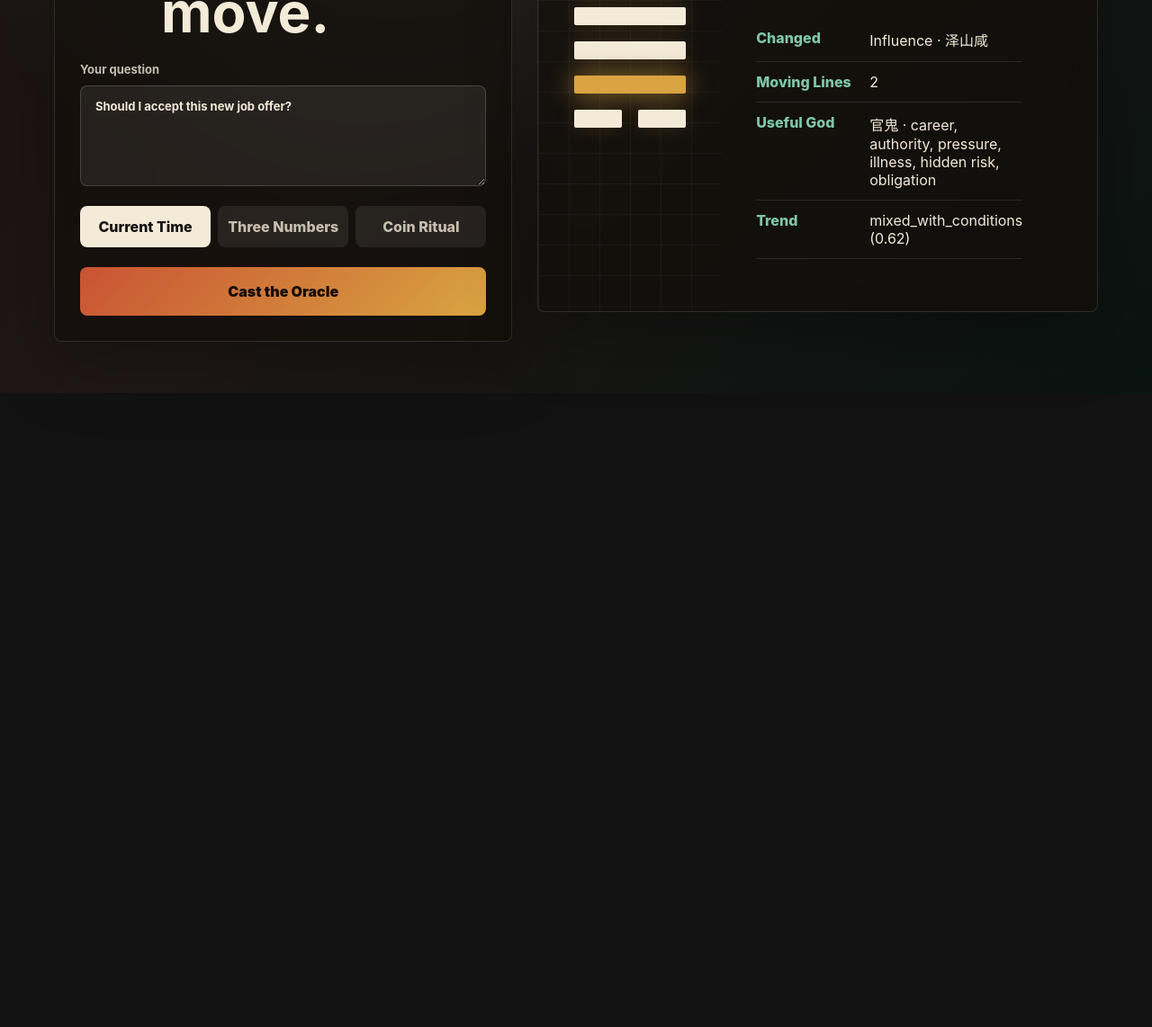
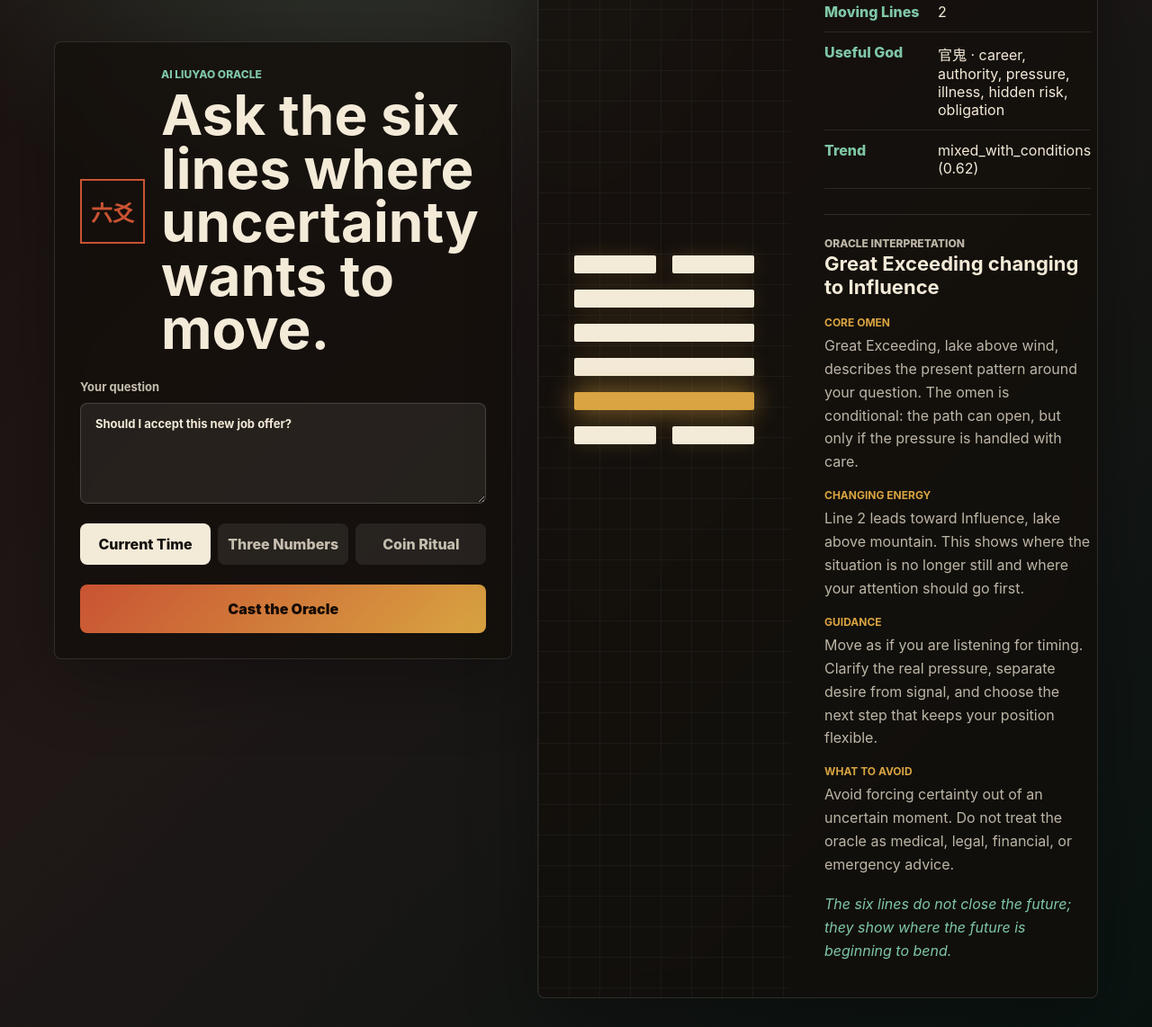
Before and after one commit to phoebe180428-stack/ai-liuyao-oracle, a website with bundled scripts: page demo/index.html in a window 1280 px wide. Shown: the part 363-1505 px from the top of the page at 90% size. Before the commit the page ends 800 px from the top, so only its background shows below. Built offline with nearby package versions, Linux system fonts and the light colour scheme.

Commit message:
Add narrative oracle interpretation

```diff
--- a/demo/app.js
+++ b/demo/app.js
@@ -1,4 +1,4 @@
-import { castByCoins, castByNumbers, castByTime } from "../src/index.js";
+import { buildNarrativeReading, castByCoins, castByNumbers, castByTime } from "../src/index.js";
 
 const state = { method: "time" };
 const question = document.querySelector("#question");
@@ -51,6 +51,14 @@ function render(reading) {
   document.querySelector("#trend").textContent =
     `${reading.judgement.trend} (${reading.judgement.confidence})`;
   document.querySelector("#summary").textContent = reading.judgement.summary;
+
+  const narrative = buildNarrativeReading(reading);
+  document.querySelector("#reading-title").textContent = narrative.title;
+  document.querySelector("#core-omen").textContent = narrative.coreOmen;
+  document.querySelector("#changing-energy").textContent = narrative.changingEnergy;
+  document.querySelector("#guidance").textContent = narrative.guidance;
+  document.querySelector("#avoid").textContent = narrative.avoid;
+  document.querySelector("#closing").textContent = narrative.closing;
 }
 
 methods.forEach((button) => {
--- a/demo/index.html
+++ b/demo/index.html
@@ -48,6 +48,27 @@
             <div><dt>Useful God</dt><dd id="god">-</dd></div>
             <div><dt>Trend</dt><dd id="trend">-</dd></div>
           </dl>
+          <article class="interpretation" aria-label="Oracle interpretation">
+            <p class="eyebrow">Oracle Interpretation</p>
+            <h3 id="reading-title">The reading will appear here</h3>
+            <section>
+              <h4>Core Omen</h4>
+              <p id="core-omen">Cast the oracle to reveal the symbolic guidance.</p>
+            </section>
+            <section>
+              <h4>Changing Energy</h4>
+              <p id="changing-energy">-</p>
+            </section>
+            <section>
+              <h4>Guidance</h4>
+              <p id="guidance">-</p>
+            </section>
+            <section>
+              <h4>What to Avoid</h4>
+              <p id="avoid">-</p>
+            </section>
+            <p id="closing" class="closing"></p>
+          </article>
         </div>
       </section>
     </main>
--- a/demo/styles.css
+++ b/demo/styles.css
@@ -155,7 +155,7 @@ button {
 }
 
 .result-panel {
-  min-height: 620px;
+  min-height: 680px;
   display: grid;
   grid-template-columns: 0.82fr 1fr;
   overflow: hidden;
@@ -211,6 +211,7 @@ button {
   padding: 38px;
   display: grid;
   align-content: center;
+  overflow: auto;
 }
 
 #summary {
@@ -241,6 +242,43 @@ dd {
   margin: 0;
 }
 
+.interpretation {
+  margin-top: 28px;
+  padding-top: 22px;
+  border-top: 1px solid rgba(255, 255, 255, 0.12);
+}
+
+.interpretation h3 {
+  margin: 0 0 18px;
+  color: var(--paper);
+  font-size: 22px;
+  line-height: 1.2;
+}
+
+.interpretation section {
+  margin-top: 16px;
+}
+
+.interpretation h4 {
+  margin: 0 0 6px;
+  color: var(--gold);
+  font-size: 12px;
+  text-transform: uppercase;
+  letter-spacing: 0;
+}
+
+.interpretation p {
+  margin: 0;
+  color: rgba(243, 234, 216, 0.76);
+  line-height: 1.62;
+}
+
+.interpretation .closing {
+  margin-top: 18px;
+  color: var(--jade);
+  font-style: italic;
+}
+
 @keyframes reveal {
   to {
     opacity: 1;
--- a/src/index.js
+++ b/src/index.js
@@ -1,4 +1,4 @@
 export { castByCoins, castByNumbers, castByTime, castLiuyao } from "./core.js";
-export { buildOraclePrompt } from "./prompt.js";
+export { buildNarrativeReading, buildOraclePrompt } from "./prompt.js";
 export { createLiuyaoSkill } from "./skill.js";
 export { HEXAGRAMS, TRIGRAMS } from "./data.js";
--- a/src/prompt.js
+++ b/src/prompt.js
@@ -75,3 +75,43 @@ Write the reading for an international audience:
 
 Constraints: Never claim certainty. Do not replace medical, legal, financial, or emergency advice.`;
 }
+
+export function buildNarrativeReading(reading, options = {}) {
+  const language = options.language || reading.locale || "en";
+  const primary = reading.primaryHexagram;
+  const changed = reading.changedHexagram;
+  const useful = reading.usefulGod;
+  const moving = reading.movingLines.length
+    ? reading.movingLines.map((line) => `Line ${line}`).join(", ")
+    : "No moving lines";
+
+  if (language.startsWith("zh")) {
+    return {
+      title: `${primary.nameZh} 之 ${changed.nameZh}`,
+      coreOmen: `${primary.nameZh} 显示当前局势已经形成清晰的结构，但真正的答案藏在变化之中。${reading.judgement.summary}`,
+      changingEnergy: `动爻：${moving}。变卦 ${changed.nameZh} 代表事情接下来会转向的新形态，需要观察哪些力量正在从内侧推动局势。`,
+      usefulGod: `本次用神为 ${useful.type}，代表 ${useful.meaning}。它是判断这件事时最需要看的象征焦点。`,
+      guidance: "不要急着把卦象当成命令。它更像一面镜子：先看清局势，再决定行动的力度、时机和边界。",
+      avoid: "避免在信息不完整时强行推进，也避免把一次占卜当作替代现实判断的唯一答案。",
+      closing: "卦不是替你选择命运，而是提醒你：变化已经在路上，关键是你如何回应。"
+    };
+  }
+
+  const primaryImage = `${primary.upper.nature} above ${primary.lower.nature}`;
+  const changedImage = `${changed.upper.nature} above ${changed.lower.nature}`;
+  const trendCopy = {
+    favorable: "The omen is broadly supportive, but it still asks for timing rather than force.",
+    mixed_with_conditions: "The omen is conditional: the path can open, but only if the pressure is handled with care.",
+    challenging: "The omen is cautious. It asks for protection, patience, and clearer ground before decisive action."
+  }[reading.judgement.trend] || reading.judgement.summary;
+
+  return {
+    title: `${primary.nameEn} changing to ${changed.nameEn}`,
+    coreOmen: `${primary.nameEn}, ${primaryImage}, describes the present pattern around your question. ${trendCopy}`,
+    changingEnergy: `${moving} leads toward ${changed.nameEn}, ${changedImage}. This shows where the situation is no longer still and where your attention should go first.`,
+    usefulGod: `The useful god is ${useful.type}: ${useful.meaning}. In Liuyao, this is the symbolic focus selected by the nature of the question.`,
+    guidance: "Move as if you are listening for timing. Clarify the real pressure, separate desire from signal, and choose the next step that keeps your position flexible.",
+    avoid: "Avoid forcing certainty out of an uncertain moment. Do not treat the oracle as medical, legal, financial, or emergency advice.",
+    closing: "The six lines do not close the future; they show where the future is beginning to bend."
+  };
+}
--- a/src/skill.js
+++ b/src/skill.js
@@ -1,5 +1,5 @@
 import { castLiuyao } from "./core.js";
-import { buildOraclePrompt } from "./prompt.js";
+import { buildNarrativeReading, buildOraclePrompt } from "./prompt.js";
 
 export function createLiuyaoSkill(defaults = {}) {
   return {
@@ -18,6 +18,9 @@ export function createLiuyaoSkill(defaults = {}) {
       const reading = castLiuyao({ ...defaults, ...input });
       return {
         reading,
+        narrative: buildNarrativeReading(reading, {
+          language: input.locale || defaults.locale
+        }),
         prompt: buildOraclePrompt(reading, {
           language: input.locale || defaults.locale,
           style: input.style || defaults.style
```
Also changed, not shown: test/core.test.js (+3 -1 lines).
